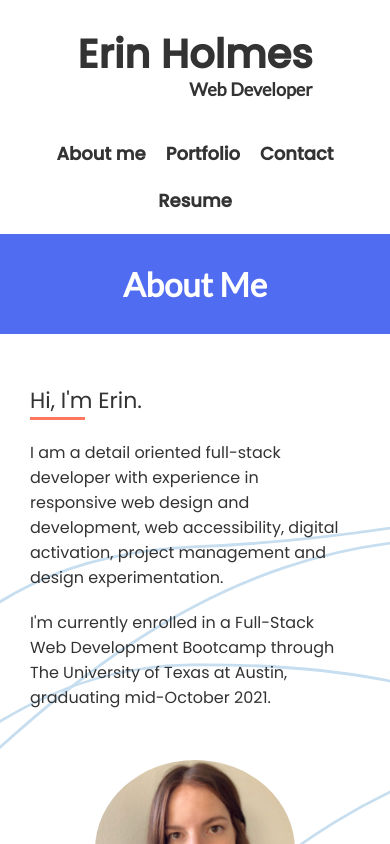
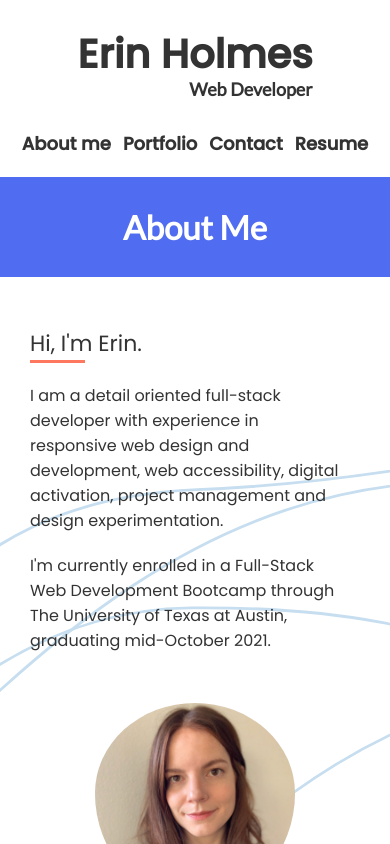
Before and after one commit to emholmes/react-portfolio, a React (Create React App) app: page / in a window 390 px wide. Shown: the top 844 px of the page. Built offline with nearby package versions, Linux system fonts and the light colour scheme.

Commit message:
refine mobile padding in header

```diff
--- a/src/index.css
+++ b/src/index.css
@@ -617,6 +617,14 @@ header nav ul li a:hover {
 }
 
 @media screen and (max-width: 414px) {
+  .h1-block {
+    padding: 20px 30px 10px;
+  }
+
+  header nav ul li a {
+    margin: 6px;
+  }
+
   .project-title {
     font-size: 22px;
   }
```
